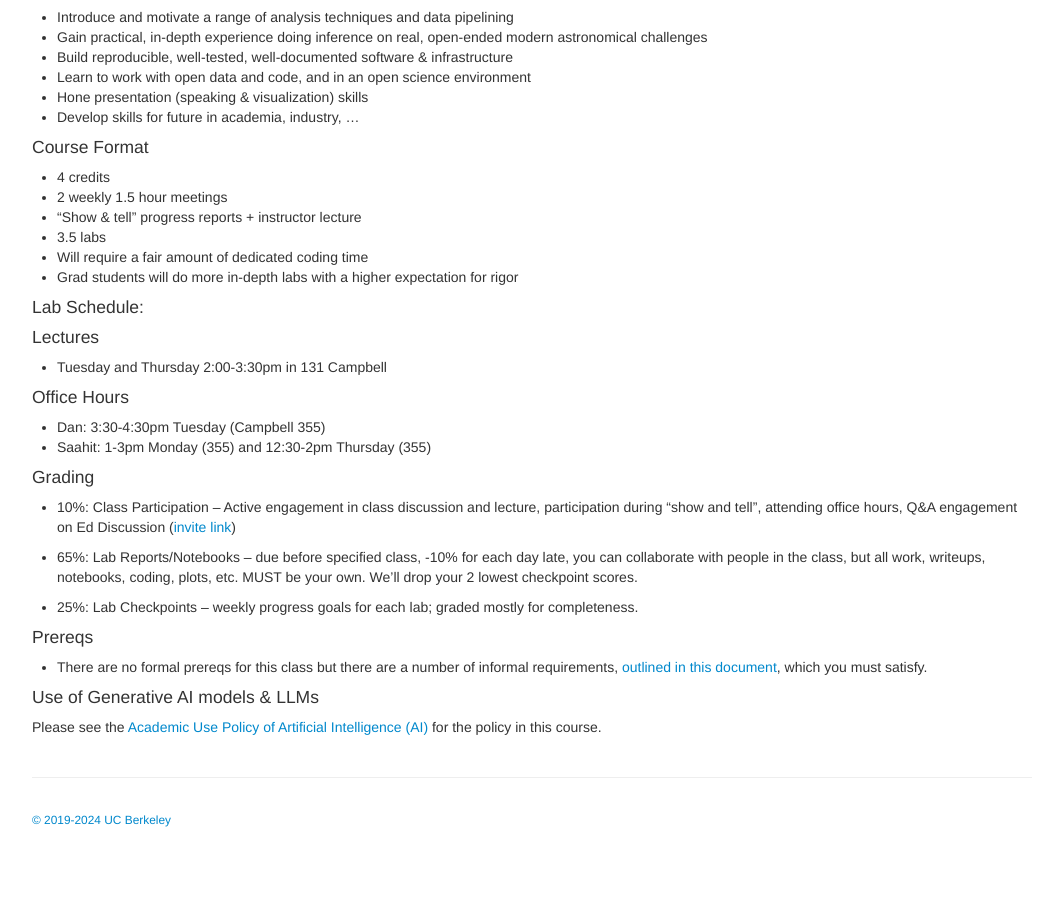
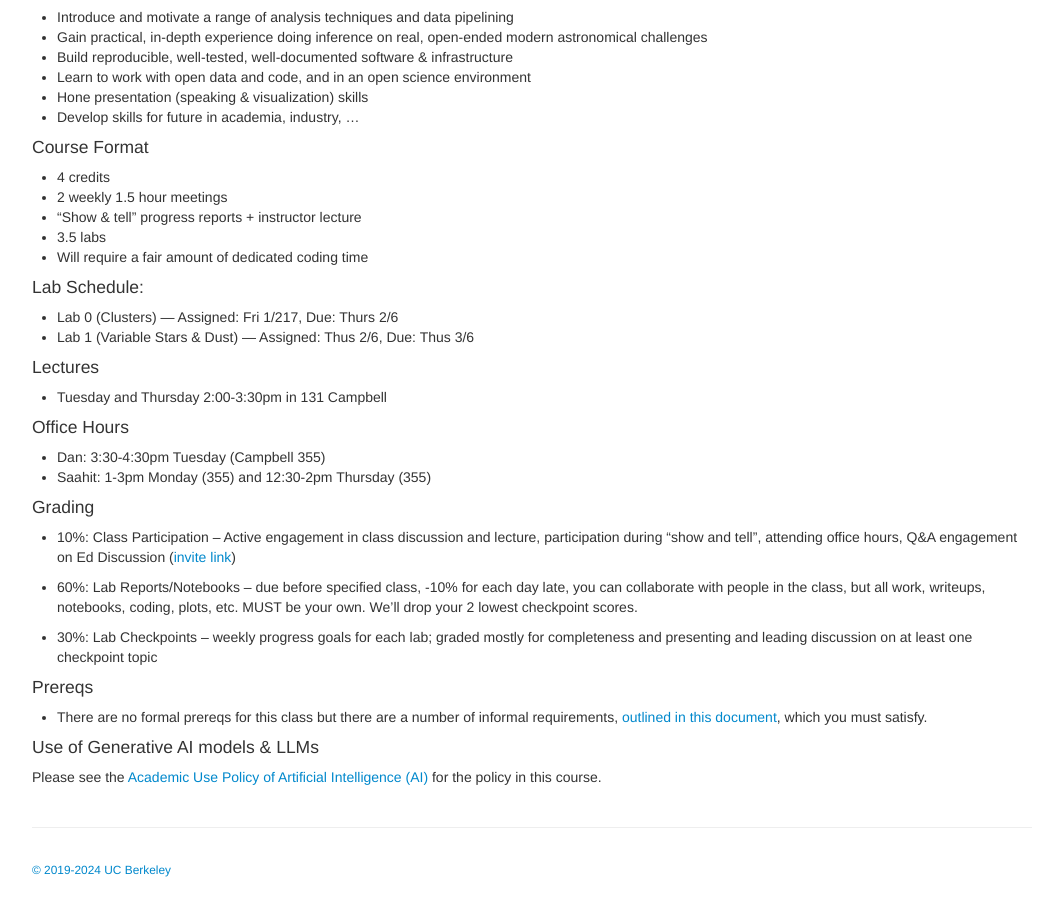
Before and after one commit to ucb-datalab/ucb-datalab.github.io, a Jekyll site: the page built from index.md, in a window 1280 px wide and 900 px high, scrolled down 639 px. Shown: the whole window, without its empty margins (76-1139 px from the left). Built offline with Jekyll 4.4.1, drawn with Linux system fonts in a browser that asks for light colours; before the commit the page ends 1489 px from its top, so only the background shows below that.

Commit message:
early lab schedule

```diff
--- a/index.md
+++ b/index.md
@@ -64,14 +64,16 @@ This course consists of three data-centric laboratory experiments that draw on a
 * “Show & tell” progress reports + instructor lecture
 * 3.5 labs
 * Will require a fair amount of dedicated coding time
-* Grad students will do more in-depth labs with a higher expectation for rigor
+<!-- * Grad students will do more in-depth labs with a higher expectation for rigor -->
 
 #### Lab Schedule:
 
+
+* Lab 0 (Clusters) — Assigned: Fri 1/217, Due: Thurs 2/6
+* Lab 1 (Variable Stars & Dust) — Assigned: Thus 2/6, Due: Thus 3/6
+
 <!--
-* Lab 0 (Clusters) — Assigned: Weds 8/24, Due: Fri 9/9
-* Lab 1 (Variable Stars & Dust) — Assigned: Mon 9/9, Due: Fri 10/4
-* Lab 2 (Stellar Spectra) — Assigned: Mon 10/7, Due Fri 11/1
+* Lab 2 (Stellar Spectra) — Assigned: Mon 10/7, Due  11/1
 * Lab 3 (Galaxy Classification) — Assigned: Mon 11/4, Due Fri 12/6
 -->
 
@@ -97,9 +99,9 @@ On lab-due weeks, GSIs will hold office hours:
 
  * 10%: Class Participation – Active engagement in class discussion and lecture, participation during "show and tell", attending office hours, Q&A engagement on Ed Discussion (<a href="https://edstem.org/us/join/ruZfdd">invite link</a>)
 
- * 65%: Lab Reports/Notebooks – due before specified class, -10% for each day late, you can collaborate with people in the class, but all work, writeups, notebooks, coding, plots, etc. MUST be your own. We'll drop your 2 lowest checkpoint scores.
+ * 60%: Lab Reports/Notebooks – due before specified class, -10% for each day late, you can collaborate with people in the class, but all work, writeups, notebooks, coding, plots, etc. MUST be your own. We'll drop your 2 lowest checkpoint scores.
 
- * 25%: Lab Checkpoints – weekly progress goals for each lab; graded mostly for completeness.
+ * 30%: Lab Checkpoints – weekly progress goals for each lab; graded mostly for completeness and presenting and leading discussion on at least one checkpoint topic
 
 
 #### Prereqs
```
Also changed, not shown: 1 other file.
